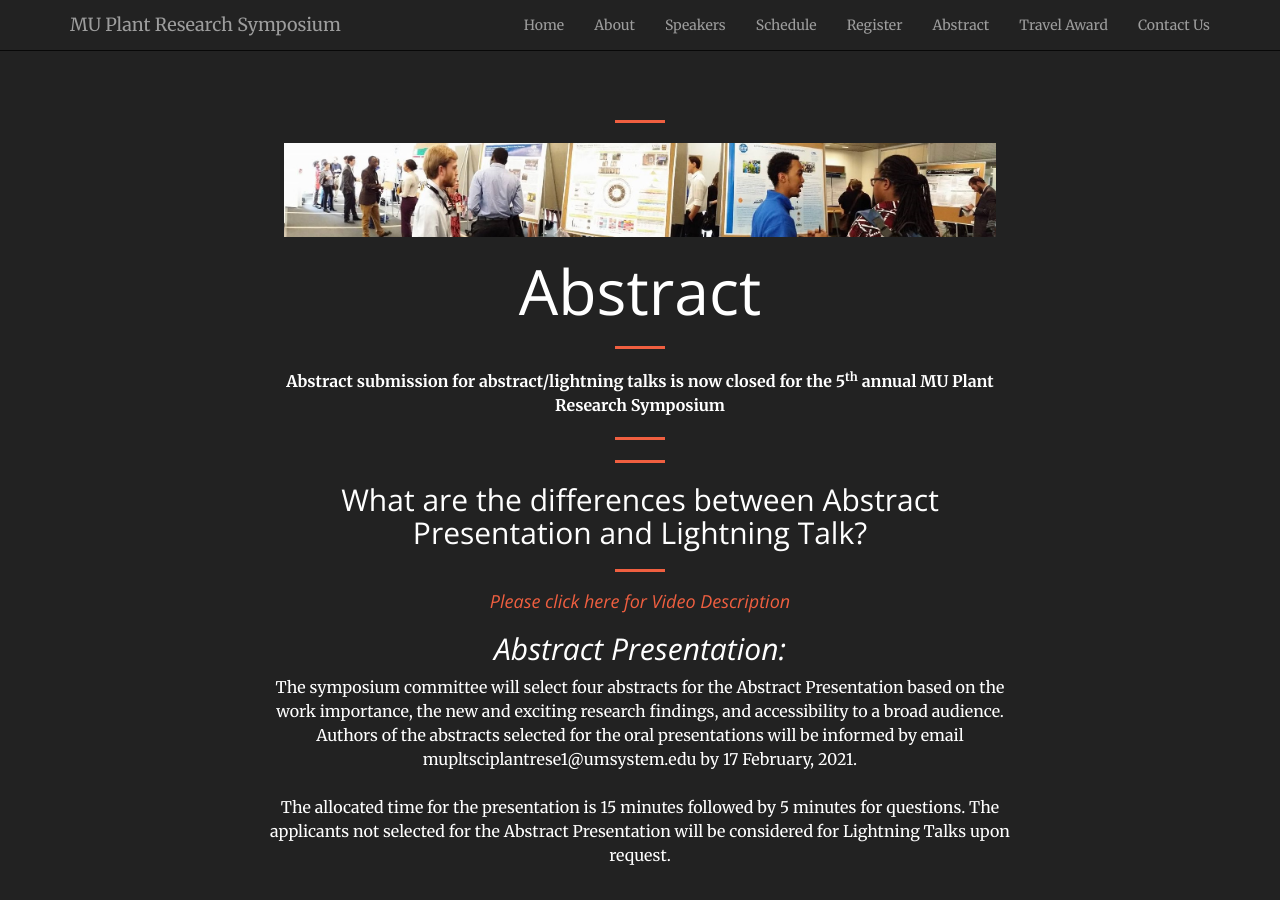
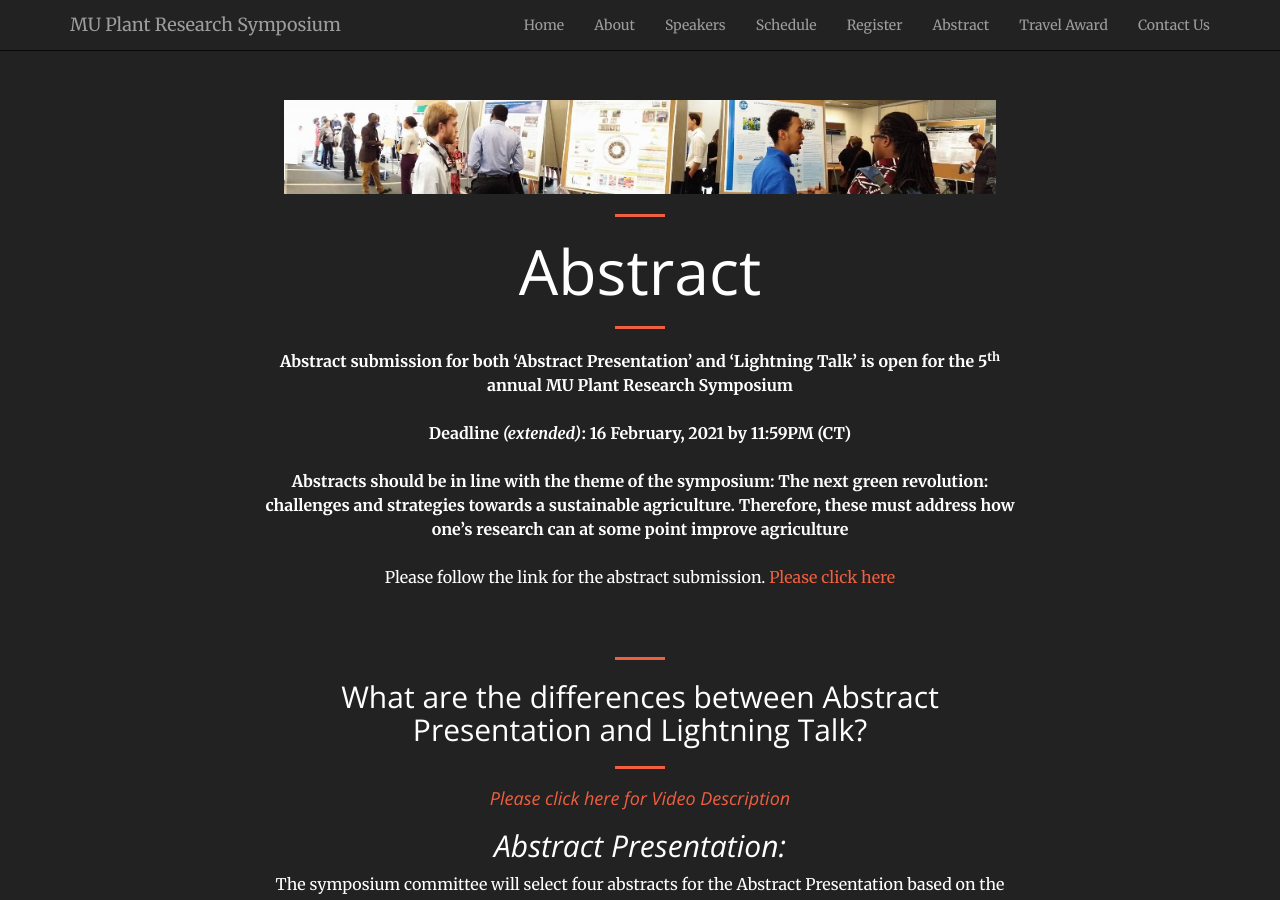
Before and after one commit to mupioneersymposium/mupioneersymposium.github.io, a Jekyll site: the page built from abstract.md, in a window 1280 px wide and 900 px high. Built offline with Jekyll 4.4.1, drawn with Linux system fonts in a browser that asks for light colours.

Commit message:
Update abstract.md

```diff
--- a/abstract.md
+++ b/abstract.md
@@ -2,12 +2,19 @@
 layout: regular
 ---
 
+
+<img src="/posterview.jpg" style="max-width:95%"/>
 <hr style="clear: both;" />
-<img src="/posterview.jpg" style="max-width:95%"/>
 # Abstract
 <hr style="clear: both;" />
-**Abstract submission for abstract/lightning talks is now closed for the 5<sup>th</sup> annual MU Plant Research Symposium** <br/>
-<hr style="clear: both;" />
+**Abstract submission for both 'Abstract Presentation' and 'Lightning Talk' is open for the 5<sup>th</sup> annual MU Plant Research Symposium**
+<br/><br/>
+**Deadline *(extended)*: 16 February, 2021 by 11:59PM (CT)**
+<br/><br/>
+**Abstracts should be in line with the theme of the symposium: The next green revolution: challenges and strategies towards a sustainable agriculture. Therefore, these must address how one's research can at some point improve agriculture**
+<br/><br/>
+Please follow the link for the abstract submission. <a href="https://docs.google.com/forms/d/e/1FAIpQLSdboRNFQZRiMRHCT4cOu78Mg9E0iv1sAy76VWY4l2xqpFj8FQ/viewform?usp=sf_link" target="_blank"> Please click here
+<br/><br/><br/>
 
 
 <hr style="clear: both;" />
```
